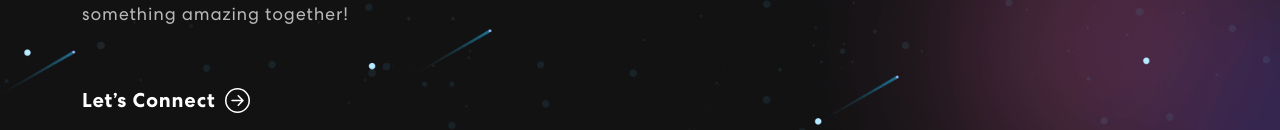
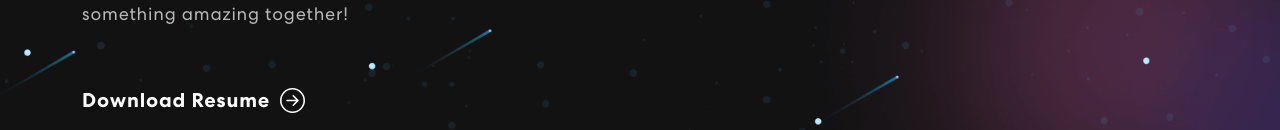
Before and after one commit to aryan-prog/personal-portfolio-website, a React (Create React App) app: page / in a window 1280 px wide. Shown: the part 663-793 px from the top of the page. Built offline with nearby package versions, Linux system fonts and the light colour scheme.

Commit message:
resume update

```diff
--- a/src/components/Banner.js
+++ b/src/components/Banner.js
@@ -53,7 +53,7 @@ export const Banner = () => {
               <span className="tagline">Welcome to my Portfolio</span>
               <h1>{`Hi! I'm Aryan Seth`} <span className="txt-rotate" dataPeriod="1000" data-rotate='[ "Frontend Developer", "Software Engineer"]'><span className="wrap">{text}</span></span></h1>
               <p>I'm a frontend developer with expertise in C/C++, HTML, CSS, and JavaScript. I've honed my skills in ReactJS, creating interactive and user-friendly websites. Now, I'm exploring Next.js and TypeScript to elevate my capabilities. My portfolio features diverse projects reflecting my commitment to crafting visually stunning and responsive web solutions. Join me on this journey of pushing boundaries and creating exceptional user experiences. Let's build something amazing together!</p>
-              <a href="https://twitter.com/Seth_Sahab3" target='_blank' rel='noopener noreferrer'> Let’s Connect <ArrowRightCircle size={25} /></a>
+              <a href="http://surl.li/lkxpc" target='_blank' rel='noopener noreferrer'> Download Resume <ArrowRightCircle size={25} /></a>
             </div>
           </Col>
           <Col xs={12} md={6} xl={5}>
```
